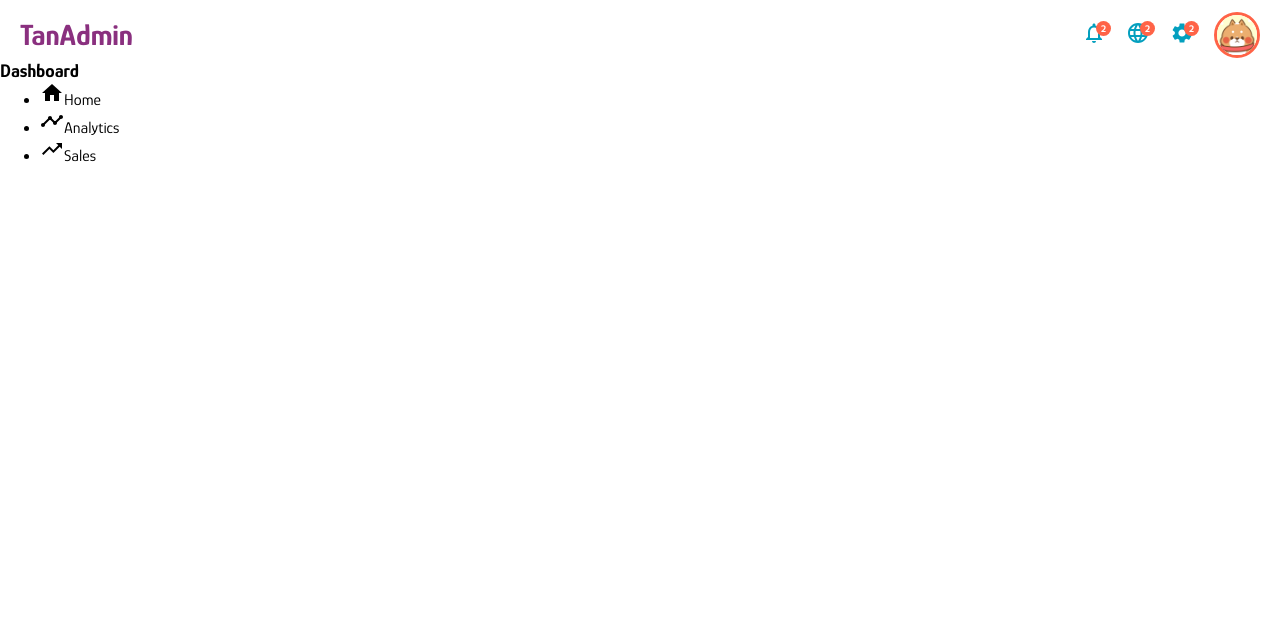
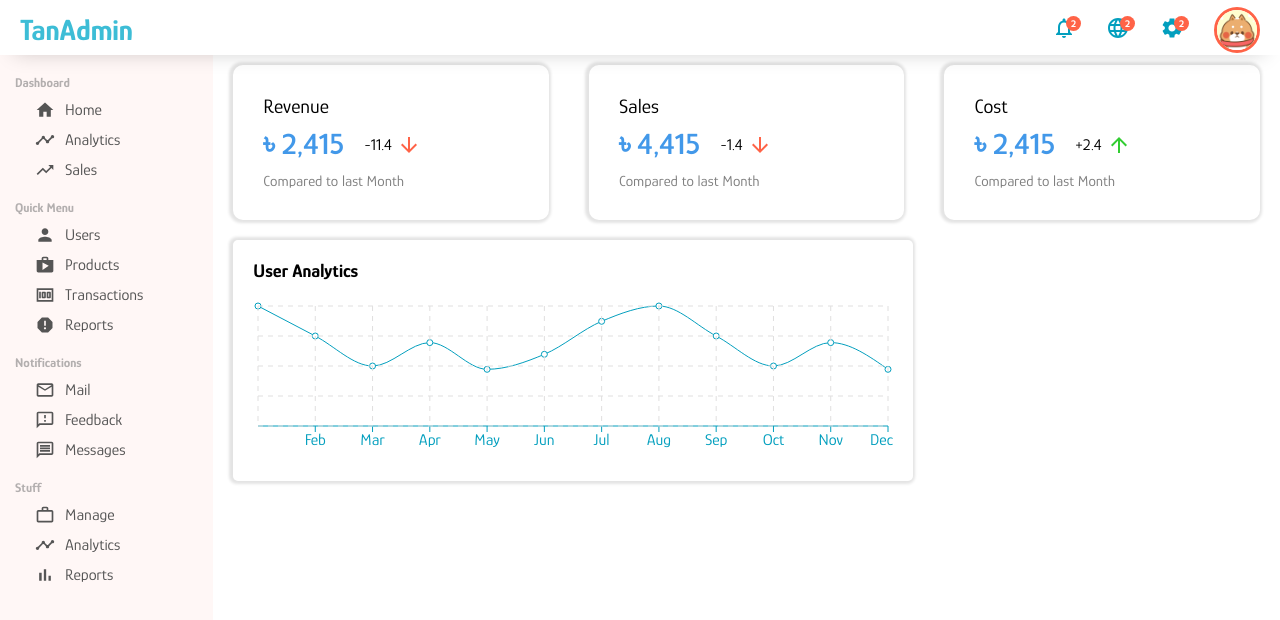
Before and after one commit to TanjilulAnwar/tanadmin, a React (Create React App) app: page / in a window 1280 px wide. Shown: the top 620 px of the page. Built offline with nearby package versions, Linux system fonts and the light colour scheme.

Commit message:
Added Simple Line Charts

```diff
--- a/src/App.js
+++ b/src/App.js
@@ -1,6 +1,7 @@
 import Sidebar from "./components/Sidebar/Sidebar";
 import Topbar from "./components/Topbar/Topbar";
 import "./app.css";
+import Home from "./pages/Home/Home";
 
 function App() {
   return (
@@ -8,7 +9,7 @@
       <Topbar/>
       <div className="container">
         <Sidebar/>
-        {/* <div className="others">other pages</div> */}
+        <Home/>
       </div>
     </div>
   );
--- /dev/null
+++ b/src/FeaturedInfo/FeaturedInfo.jsx
@@ -0,0 +1,39 @@
+import { ArrowDownward, ArrowUpward } from "@material-ui/icons"
+import "./featuredInfo.css"
+
+export default function FeaturedInfo() {
+    return (
+        <div className="featured">
+            <div className="featuredItem">
+                <span className="featuredTitle">Revenue</span>
+                <div className="featuredMoneyContainer">
+                    <span className="featuredMoney"> ৳ 2,415</span>
+                    <span className="featuredMoneyRate">
+                        -11.4 <ArrowDownward className="featuredIcon negative"/>
+                    </span>
+                </div>
+                <span className="featuredSub"> Compared to last Month</span>
+            </div>
+            <div className="featuredItem">
+                <span className="featuredTitle">Sales</span>
+                <div className="featuredMoneyContainer">
+                    <span className="featuredMoney"> ৳ 4,415</span>
+                    <span className="featuredMoneyRate">
+                        -1.4 <ArrowDownward className="featuredIcon negative"/>
+                    </span>
+                </div>
+                <span className="featuredSub"> Compared to last Month</span>
+            </div>
+            <div className="featuredItem">
+                <span className="featuredTitle">Cost</span>
+                <div className="featuredMoneyContainer">
+                    <span className="featuredMoney"> ৳ 2,415</span>
+                    <span className="featuredMoneyRate">
+                        +2.4 <ArrowUpward className="featuredIcon"/>
+                    </span>
+                </div>
+                <span className="featuredSub"> Compared to last Month</span>
+            </div>
+        </div>
+    )
+}
--- /dev/null
+++ b/src/FeaturedInfo/featuredInfo.css
@@ -0,0 +1,53 @@
+.featured{
+    width: 100%;
+    display: flex;
+    justify-content: space-between;
+}
+
+.featuredItem{
+    flex:1;
+    margin:0px 20px;
+    padding: 30px;
+    border-radius:10px ;
+    cursor: pointer;
+    box-shadow: -1px 0px 3px 3px rgba(0,0,0,0.11);
+    -webkit-box-shadow: -1px 0px 3px 3px rgba(0,0,0,0.11);
+    -moz-box-shadow: -1px 0px 3px 3px rgba(0,0,0,0.11);
+}
+
+.featuredTitle{
+    font-size: 20px;
+}
+
+.featuredMoneyContainer{
+    margin: 10px 0px;
+    display: flex;
+    align-items: center;
+}
+
+.featuredMoney{
+    font-size: 30px;
+    font-weight: 600;
+    color: #4298e9;
+}
+
+.featuredMoneyRate{
+    display: flex;
+    align-items: center;
+    margin-left: 20px;
+}
+
+
+.featuredIcon{
+font-size: 14px;
+margin-left: 5px;
+color: limegreen;
+}
+
+.featuredIcon.negative{
+    color:tomato;
+}
+.featuredSub{
+    font-size: 15px;
+    color: grey;
+}
--- a/src/app.css
+++ b/src/app.css
@@ -1,7 +1,4 @@
 .container{
     display: flex;
+    /* margin-top: 10px; */
 }
-.others{
-    flex: 6;
-    background-color: thistle;
-}
--- /dev/null
+++ b/src/components/Chart/Chart.jsx
@@ -0,0 +1,23 @@
+import "./chart.css"
+import { LineChart, Line, XAxis,  CartesianGrid, Tooltip,  ResponsiveContainer } from 'recharts';
+
+
+export default function Chart({title,data,dataKey,grid}) {
+
+    return (
+        <div className="chart">
+            <h3 className="chartTitle">{title}</h3>
+            <ResponsiveContainer width="100%" aspect={4 / 1}>
+                <LineChart data={data}>
+                    <XAxis dataKey="name" stroke="#039fbe" />
+                    {/* <YAxis/> */}
+
+                    <Line type="monotone" dataKey={dataKey} stroke="#039fbe" />
+                    <Tooltip />
+               {grid && <CartesianGrid stroke="#e0dfdf" strokeDasharray="5 5"/>}
+                   {/* <Legend/> */}
+                </LineChart>
+            </ResponsiveContainer>
+        </div>
+    )
+}
--- /dev/null
+++ b/src/components/Chart/chart.css
@@ -0,0 +1,13 @@
+.chart{
+    width: 60%;
+    margin: 20px;
+    padding: 20px;
+    box-shadow: -1px 0px 3px 3px rgba(0,0,0,0.11);
+    -webkit-box-shadow: -1px 0px 3px 3px rgba(0,0,0,0.11);
+    -moz-box-shadow: -1px 0px 3px 3px rgba(0,0,0,0.11);
+    border-radius: 5px;
+}
+
+.chartTitle{
+    margin-bottom: 20px;
+}
--- a/src/components/Sidebar/Sidebar.jsx
+++ b/src/components/Sidebar/Sidebar.jsx
@@ -1,23 +1,83 @@
 import "./sidebar.css"
-import {Home, Timeline, TrendingUp } from "@material-ui/icons"
+import {Home, Timeline, TrendingUp,
+    Person,Shop, Money,Report,
+MailOutline,FeedbackOutlined,MessageOutlined, WorkOutline, BarChart } from "@material-ui/icons"
 export default function Sidebar() {
     return (
         <div className="sidebar">
          <div className="sidebarWrapper">
-             <div className="sidebarMenu">
-                 <h3 className="siderbarTitle">Dashboard  </h3>
+         <div className="sidebarMenu">
+                 <h3 className="sidebarTitle">Dashboard</h3>
                      <ul className="sidebarList">
                          <li className="sidebarListItem">
-                            <Home/>
+                            <Home className="sidebarIcon"/>
                             Home
                          </li>
                          <li className="sidebarListItem">
-                            <Timeline/>
+                            <Timeline className="sidebarIcon" />
                             Analytics
                          </li>
                          <li className="sidebarListItem">
-                            <TrendingUp/>
+                            <TrendingUp className="sidebarIcon" />
                             Sales
+                         </li>
+                     </ul>
+
+             </div>
+             <div className="sidebarMenu">
+                 <h3 className="sidebarTitle">Quick Menu</h3>
+                     <ul className="sidebarList">
+                         <li className="sidebarListItem">
+                            <Person className="sidebarIcon"/>
+                            Users
+                         </li>
+                         <li className="sidebarListItem">
+                            <Shop className="sidebarIcon" />
+                            Products
+                         </li>
+                         <li className="sidebarListItem">
+                            <Money className="sidebarIcon" />
+                            Transactions
+                         </li>
+                         <li className="sidebarListItem">
+                            <Report className="sidebarIcon" />
+                            Reports
+                         </li>
+                     </ul>
+
+             </div>
+             <div className="sidebarMenu">
+                 <h3 className="sidebarTitle">Notifications </h3>
+                     <ul className="sidebarList">
+                         <li className="sidebarListItem">
+                            <MailOutline className="sidebarIcon"/>
+                            Mail
+                         </li>
+                         <li className="sidebarListItem">
+                            <FeedbackOutlined className="sidebarIcon" />
+                            Feedback
+                         </li>
+                         <li className="sidebarListItem">
+                            <MessageOutlined className="sidebarIcon" />
+                            Messages
+                         </li>
+                     </ul>
+
+             </div>
+             <div className="sidebarMenu">
+                 <h3 className="sidebarTitle">Stuff  </h3>
+                     <ul className="sidebarList">
+                         <li className="sidebarListItem">
+                            <WorkOutline className="sidebarIcon"/>
+                            Manage
+                         </li>
+                         <li className="sidebarListItem">
+                            <Timeline className="sidebarIcon" />
+                            Analytics
+                         </li>
+                         <li className="sidebarListItem">
+                            <BarChart className="sidebarIcon" />
+                            Reports
                          </li>
                      </ul>
 
--- a/src/components/Sidebar/sidebar.css
+++ b/src/components/Sidebar/sidebar.css
@@ -1,3 +1,44 @@
 .sidebar{
     flex: 1;
+    height:calc(100vh - 60px);
+    background-color: rgb(255, 247, 246);
+    position: sticky;
+    top: 50px;
+
 }
+
+.sidebarWrapper{
+   padding: 20px 10px 20px 15px;
+   color:#555;
+}
+
+
+.sidebarMenu{
+    margin-bottom: 10px;
+ }
+
+ .sidebarTitle{
+   font-size: 13px;
+   color: rgb(179, 175, 175);
+ }
+ .sidebarList{
+     list-style: none;
+     padding: 5px;
+ }
+ .sidebarListItem{
+     padding: 5px;
+     cursor: pointer;
+     display: flex;
+     align-items: center;
+     border-radius: 5px;
+ }
+ .sidebarListItem.active, .sidebarListItem:hover{
+    background-color: rgb(255, 166, 151);
+    color: white;
+}
+
+.sidebarIcon{
+    margin-right: 10px;
+    margin-left: 10px;
+    font-size: 20px !important;
+}
--- a/src/components/Topbar/topbar.css
+++ b/src/components/Topbar/topbar.css
@@ -1,6 +1,6 @@
 .topbar{
 
-    padding-top: 10px;
+    padding-top: 5px;
     width: 100%;
     height: 50px;
     background-color: white;
@@ -16,12 +16,15 @@
     display: flex;
     align-items: center;
     justify-content:space-between;
+    box-shadow: -1px 12px 21px -15px rgba(0,0,0,0.22);
+    -webkit-box-shadow: -1px 12px 21px -15px rgba(0,0,0,0.22);
+    -moz-box-shadow: -1px 12px 21px -15px rgba(0,0,0,0.22);
 }
 
 .Logo{
     font-weight: bold;
     font-size: 30px;
-    color:#8a307f;
+    color:#3dbdd6;
     cursor: pointer;
 }
 .topRight{
@@ -32,7 +35,7 @@
 .topbarIconContainer{
     position: relative;
     cursor: pointer;
-    margin-right: 20px;
+    margin-right: 30px;
     color: #039fbe;
 
 }
--- /dev/null
+++ b/src/dummyData.js
@@ -0,0 +1,63 @@
+export  const userData = [
+    {
+        name: 'Jan',
+        'Active User': 4000,
+
+    },
+    {
+        name: 'Feb',
+        'Active User': 3000,
+
+    },
+    {
+        name: 'Mar',
+        'Active User': 2000,
+
+    },
+    {
+        name: 'Apr',
+        'Active User': 2780,
+
+    },
+    {
+        name: 'May',
+        'Active User': 1890,
+
+    },
+    {
+        name: 'Jun',
+        'Active User': 2390,
+
+    },
+    {
+        name: 'Jul',
+        'Active User': 3490,
+
+    },
+    {
+        name: 'Aug',
+        'Active User': 4000,
+
+    },
+    {
+        name: 'Sep',
+        'Active User': 3000,
+
+    },
+    {
+        name: 'Oct',
+        'Active User': 2000,
+
+    },
+    {
+        name: 'Nov',
+        'Active User': 2780,
+
+    },
+    {
+        name: 'Dec',
+        'Active User': 1890,
+
+    },
+
+];
--- /dev/null
+++ b/src/pages/Home/Home.jsx
@@ -0,0 +1,13 @@
+import React from 'react'
+import Chart from '../../components/Chart/Chart'
+import FeaturedInfo from '../../FeaturedInfo/FeaturedInfo'
+import "./home.css"
+import { userData } from '../../dummyData'
+export default function Home() {
+    return (
+        <div className="home">
+            <FeaturedInfo/>
+            <Chart data={userData}  title="User Analytics" dataKey="Active User" grid/>
+        </div>
+    )
+}
--- /dev/null
+++ b/src/pages/Home/home.css
@@ -0,0 +1,5 @@
+.home{
+    flex: 5;
+    margin-top: 10px;
+
+}
```
Also changed, not shown: 1 other file (tests, documents, lock files or other folders).
